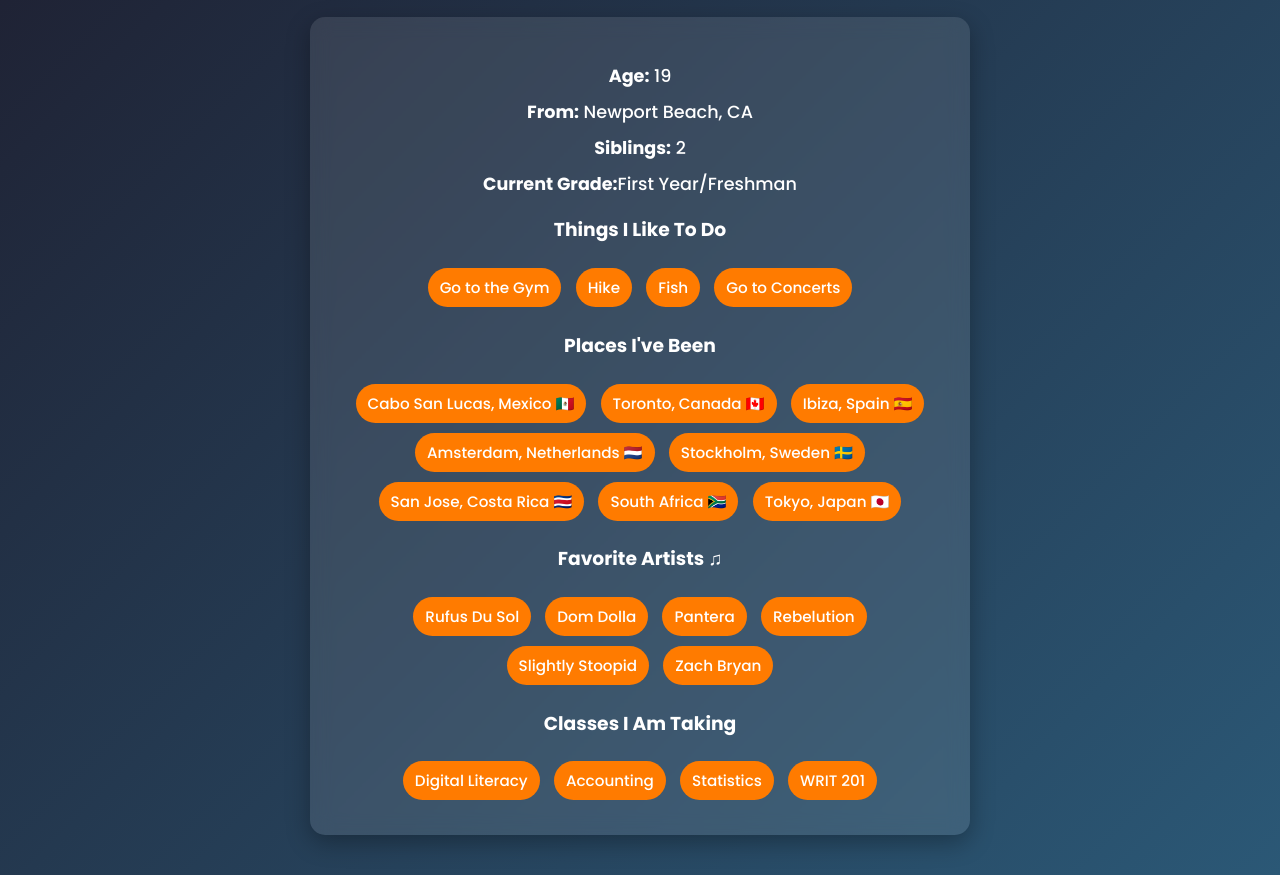
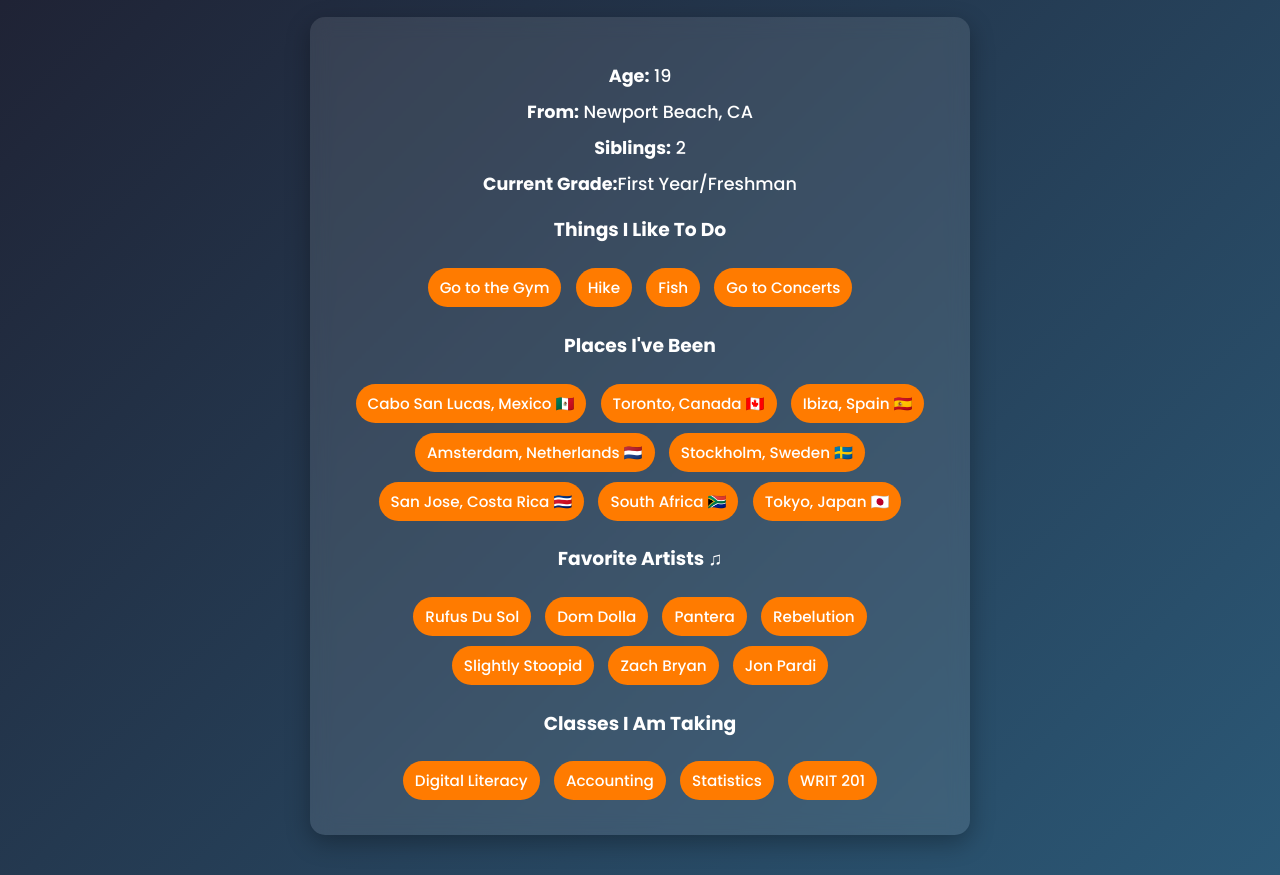
Before and after one commit to cjb31-debug/My-Webpage, a plain HTML site: page index.html in a window 1280 px wide. Shown: the part 192-1067 px from the top of the page. Drawn offline with Linux system fonts and the light colour scheme.

Commit message:
Update index.html

```diff
--- a/index.html
+++ b/index.html
@@ -111,6 +111,7 @@
       <span>Rebelution</span>
       <span>Slightly Stoopid</span>
       <span>Zach Bryan</span>
+      <span>Jon Pardi</span>
 
     <h3>Classes I Am Taking</h3>
     <div class="hobbies">
```
